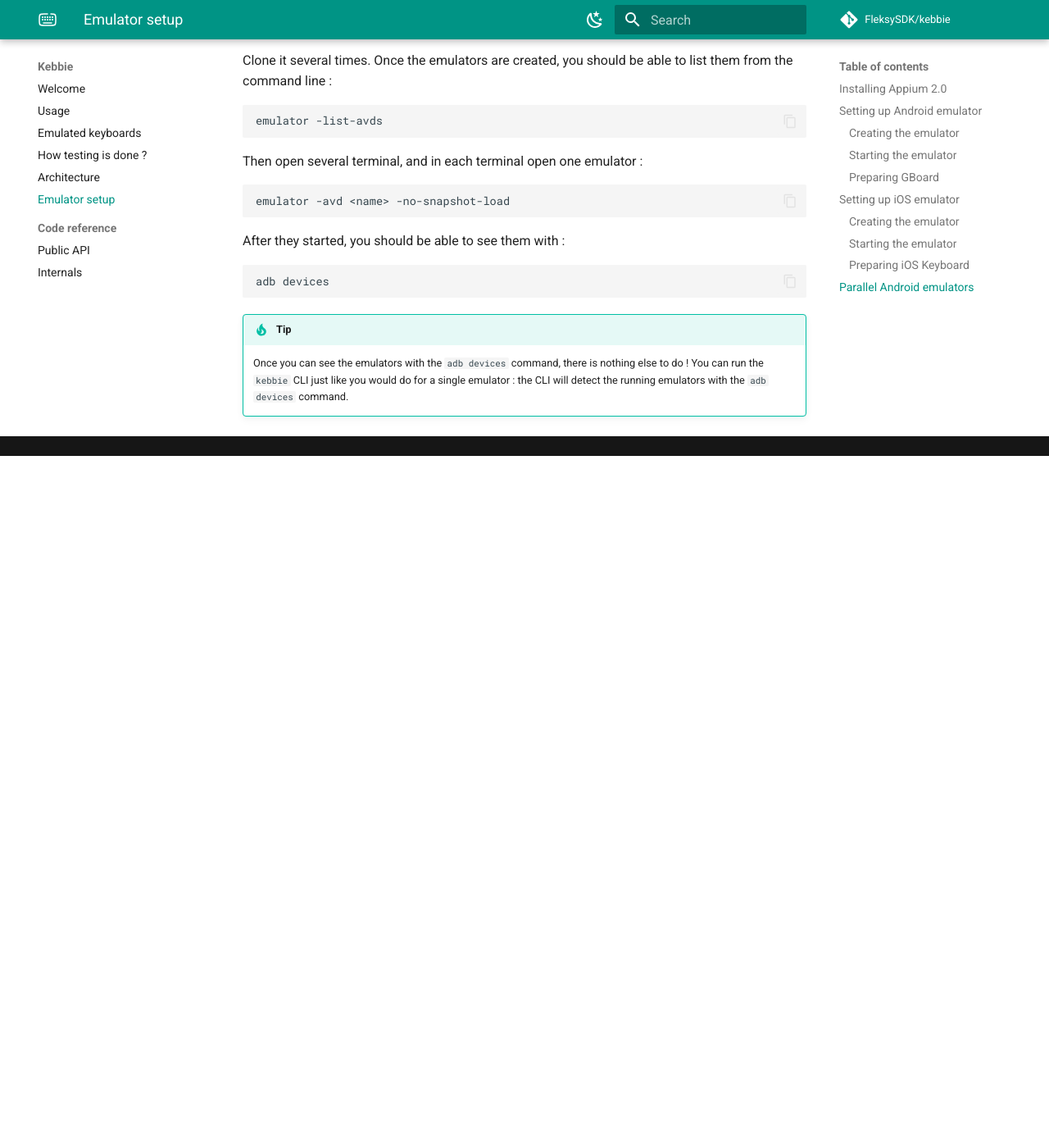
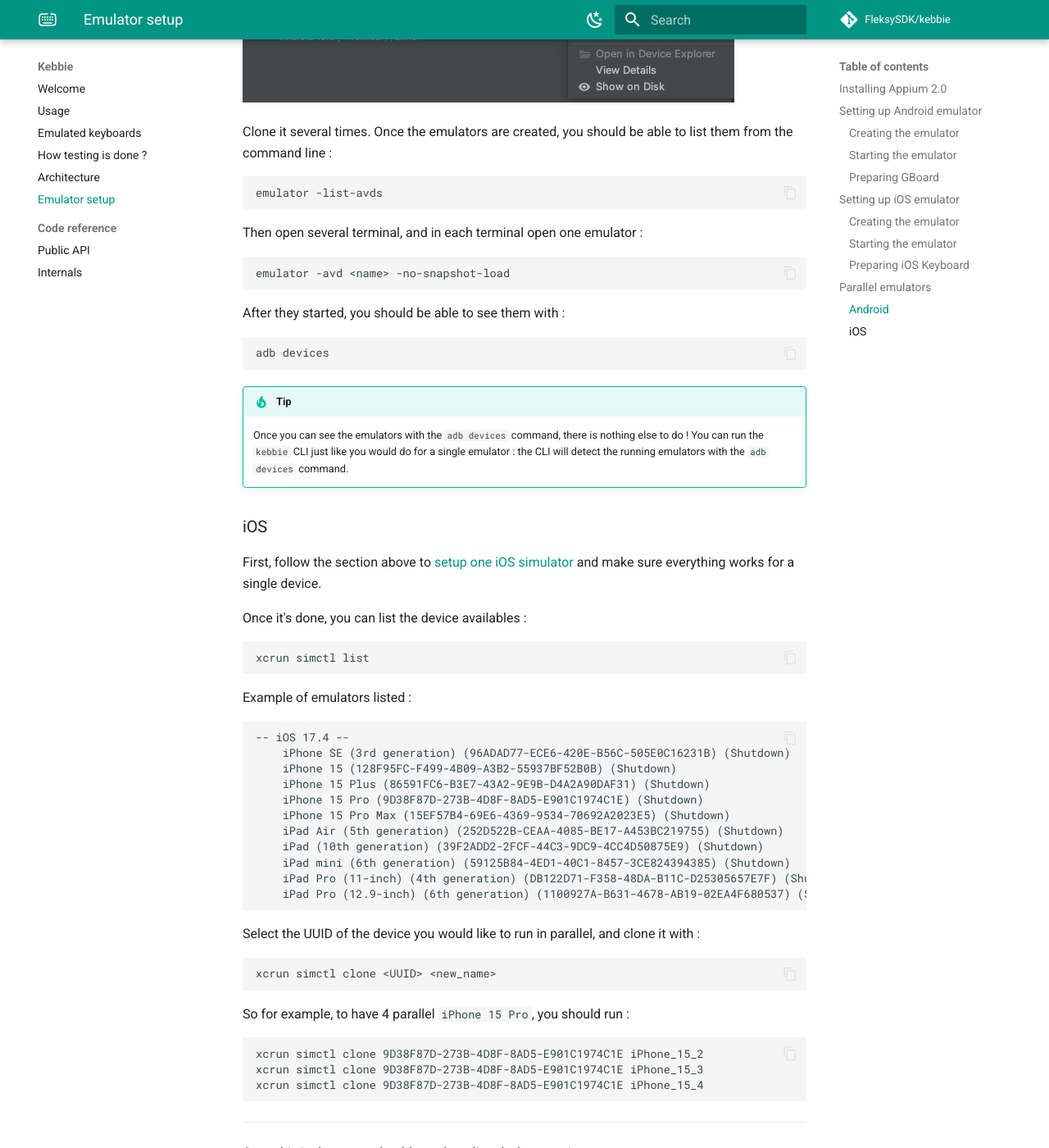
Before and after one commit to FleksySDK/kebbie, an MkDocs documentation site: the page built from docs/emu_setup.md, in a window 1280 px wide and 1400 px high, scrolled down 7711 px. Shown: the whole window at 82% size. Built offline with MkDocs 1.6.1 and Material for MkDocs 9.7.7, drawn with Linux system fonts in a browser that asks for light colours; comment, search, counter and statistics services are not loaded; the version menu is left out; before the commit the page ends 8267 px from its top, so only the background shows below that; some of the changed text lies outside the part shown.

Commit message:
📝 Add documentation about setup for parallel iOS simulators

````diff
--- a/docs/emu_setup.md
+++ b/docs/emu_setup.md
@@ -77,7 +77,7 @@
     ```
 
 !!! info
-    In Android, to open the keyboard, we access a notepad website ([www.justnotepad.com](www.justnotepad.com)).
+    In Android, to open the keyboard, we access a notepad website ([www.justnotepad.com](https://www.justnotepad.com)).
 
     The reason we do that is because it's the easiest way to access a typing field, and it works across versions and emulators.
 
@@ -198,9 +198,11 @@
 
 ![](assets/ios_setup_7.png){ width="250" }
 
-## Parallel Android emulators
+## Parallel emulators
 
-In order to run tests faster, we can setup multiple Android emulators, and run the [evaluate()][kebbie.evaluate] function in parallel.
+In order to run tests faster, we can setup multiple emulators, and run the [evaluate()][kebbie.evaluate] function in parallel. Let's see how to set up multiple emulators for both Android and iOS.
+
+### Android
 
 First, follow the section above to [setup one Android emulator](#setting-up-android-emulator).
 
@@ -228,3 +230,102 @@
 
 !!! tip
     Once you can see the emulators with the `adb devices` command, there is nothing else to do ! You can run the `kebbie` CLI just like you would do for a single emulator : the CLI will detect the running emulators with the `adb devices` command.
+
+### iOS
+
+First, follow the section above to [setup one iOS simulator](#setting-up-ios-emulator) and make sure everything works for a single device.
+
+Once it's done, you can list the device availables :
+
+```bash
+xcrun simctl list
+```
+
+Example of emulators listed :
+
+```
+-- iOS 17.4 --
+    iPhone SE (3rd generation) (96ADAD77-ECE6-420E-B56C-505E0C16231B) (Shutdown)
+    iPhone 15 (128F95FC-F499-4B09-A3B2-55937BF52B0B) (Shutdown)
+    iPhone 15 Plus (86591FC6-B3E7-43A2-9E9B-D4A2A90DAF31) (Shutdown)
+    iPhone 15 Pro (9D38F87D-273B-4D8F-8AD5-E901C1974C1E) (Shutdown)
+    iPhone 15 Pro Max (15EF57B4-69E6-4369-9534-70692A2023E5) (Shutdown)
+    iPad Air (5th generation) (252D522B-CEAA-4085-BE17-A453BC219755) (Shutdown)
+    iPad (10th generation) (39F2ADD2-2FCF-44C3-9DC9-4CC4D50875E9) (Shutdown)
+    iPad mini (6th generation) (59125B84-4ED1-40C1-8457-3CE824394385) (Shutdown)
+    iPad Pro (11-inch) (4th generation) (DB122D71-F358-48DA-B11C-D25305657E7F) (Shutdown)
+    iPad Pro (12.9-inch) (6th generation) (1100927A-B631-4678-AB19-02EA4F680537) (Shutdown)
+```
+
+Select the UUID of the device you would like to run in parallel, and clone it with :
+
+```bash
+xcrun simctl clone <UUID> <new_name>
+```
+
+So for example, to have 4 parallel `iPhone 15 Pro`, you should run :
+
+```bash
+xcrun simctl clone 9D38F87D-273B-4D8F-8AD5-E901C1974C1E iPhone_15_2
+xcrun simctl clone 9D38F87D-273B-4D8F-8AD5-E901C1974C1E iPhone_15_3
+xcrun simctl clone 9D38F87D-273B-4D8F-8AD5-E901C1974C1E iPhone_15_4
+```
+
+---
+
+Once this is done, you should see them listed when running :
+
+```bash
+xcrun simctl list
+```
+
+```
+-- iOS 17.4 --
+    iPhone SE (3rd generation) (96ADAD77-ECE6-420E-B56C-505E0C16231B) (Shutdown)
+    iPhone 15 (128F95FC-F499-4B09-A3B2-55937BF52B0B) (Shutdown)
+    iPhone 15 Plus (86591FC6-B3E7-43A2-9E9B-D4A2A90DAF31) (Shutdown)
+    iPhone 15 Pro (9D38F87D-273B-4D8F-8AD5-E901C1974C1E) (Booted)
+    iPhone_15_2 (C423F3BC-BC3A-4FFC-B264-C6075B60115F) (Shutdown)
+    iPhone_15_3 (2BEB33D0-8F33-4987-95FC-FD9B7C2BD54D) (Shutdown)
+    iPhone_15_4 (EE0719E9-FF3C-4539-9BCD-9F091B469F93) (Shutdown)
+    iPhone 15 Pro Max (15EF57B4-69E6-4369-9534-70692A2023E5) (Shutdown)
+    iPad Air (5th generation) (252D522B-CEAA-4085-BE17-A453BC219755) (Shutdown)
+    iPad (10th generation) (39F2ADD2-2FCF-44C3-9DC9-4CC4D50875E9) (Shutdown)
+    iPad mini (6th generation) (59125B84-4ED1-40C1-8457-3CE824394385) (Shutdown)
+    iPad Pro (11-inch) (4th generation) (DB122D71-F358-48DA-B11C-D25305657E7F) (Shutdown)
+    iPad Pro (12.9-inch) (6th generation) (1100927A-B631-4678-AB19-02EA4F680537) (Shutdown)
+```
+
+Then you can start each simulator with :
+
+```bash
+xcrun simctl boot <UUID>
+```
+
+For example, to start the 4 simulators we just created, you would run :
+
+```bash
+xcrun simctl boot 9D38F87D-273B-4D8F-8AD5-E901C1974C1E
+xcrun simctl boot C423F3BC-BC3A-4FFC-B264-C6075B60115F
+xcrun simctl boot 2BEB33D0-8F33-4987-95FC-FD9B7C2BD54D
+xcrun simctl boot EE0719E9-FF3C-4539-9BCD-9F091B469F93
+```
+
+!!! tip
+    Once the simulators started, there is nothing else to do ! You can run the `kebbie` CLI just like you would do for a single emulator : the CLI will automatically detect the running emulators with the `xcrun simctl list` command.
+
+    However, make sure to enable auto-correction and predictive suggestions in each of the simulator (see [Preparing the iOS Keyboard](#preparing-ios-keyboard) for more information)
+
+!!! warning
+    The `xcrun simctl boot` command only launch the simulator background service, to launch the foreground GUI, run :
+
+    ```bash
+    open -a Simulator
+    ```
+
+!!! note
+    To shutdown a simulator, run :
+
+    ```bash
+    xcrun simctl shutdown <UUID>
+    ```
````
